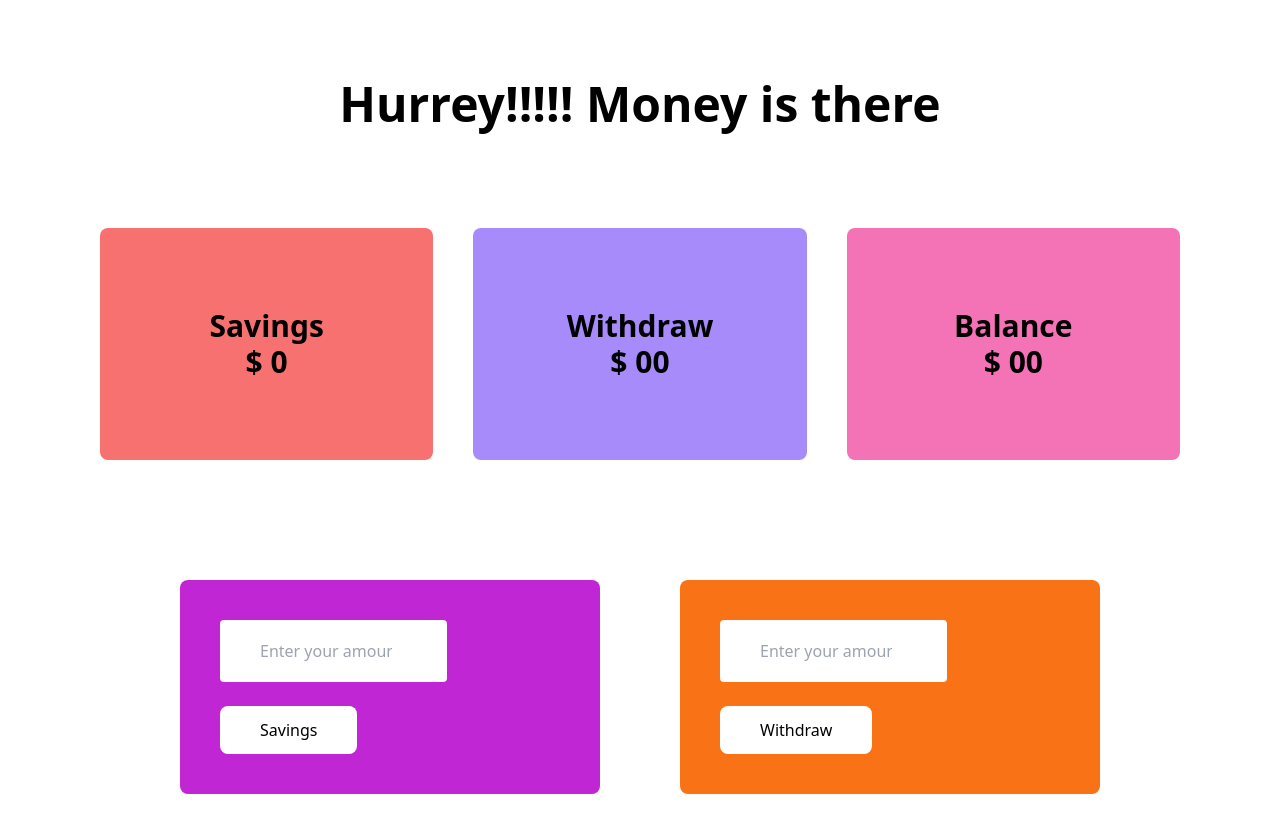
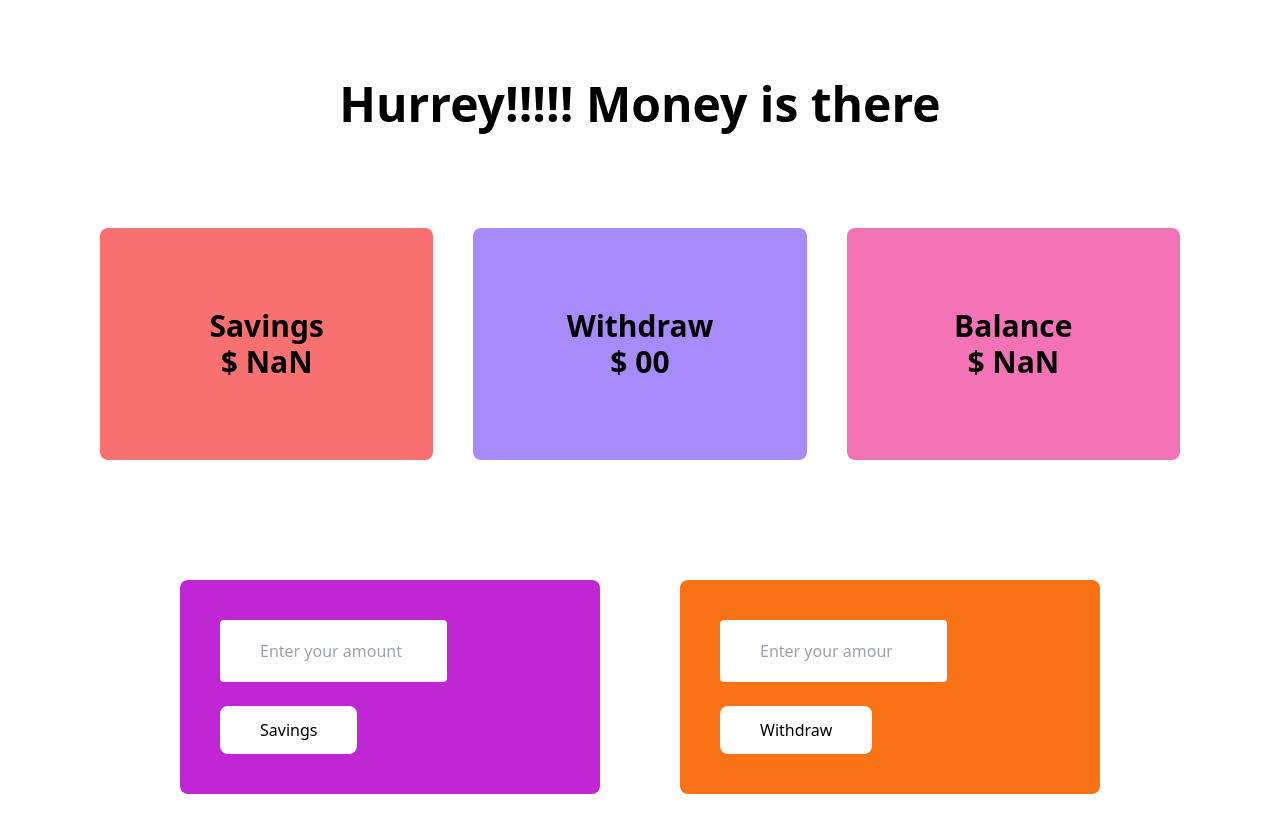
Before and after one commit to bedesignermonir/abc-bank, a plain HTML site: page bank.html in a window 1280 px wide. Both pictures are taken after a click on the button "Savings". Drawn offline with nearby package versions, Linux system fonts and the light colour scheme.

Commit message:
diposit add success

```diff
--- a/bank.html
+++ b/bank.html
@@ -23,7 +23,7 @@
         </div>
         <div class="bg-pink-400 w-4/12 m-5 text-center text-3xl font-bold py-20 rounded-lg">
             <h3>Balance</h3>
-            <h1>$ <span>00</span> </h1>
+            <h1>$ <span id="total-balance">00</span> </h1>
         </div>
     </section>
 
@@ -31,7 +31,7 @@
 
         <div id="" class="bg-fuchsia-600 p-10 mt-20 w-10/12 rounded-lg mt-auto">
 
-            <input id="savings" class="px-10 py-5 rounded w-8/12 mx-auto h-2/6" type="number"
+            <input id="savings" class="px-10 py-5 rounded w-8/12 mx-auto h-2/6" type="text"
                 placeholder="Enter your amount for Savings">
             <br> <br>
             <button id="savings-btn" class="hover:bg-sky-400 bg-white py-3 px-10 rounded-lg">Savings</button>
--- a/js/deposit.js
+++ b/js/deposit.js
@@ -1,14 +1,6 @@
 document.getElementById('savings-btn').addEventListener('click', function () {
     // get input field
     const savingsInput = document.getElementById('savings');
-
-
-    if (savingsInput.value = '' || 00) {
-        document.alert;
-    }
-
-
-
     // get input field value
     const savingsInputNum = parseFloat(savingsInput.value);
     // get diposite display number
@@ -20,8 +12,14 @@ document.getElementById('savings-btn').addEventListener('click', function () {
     // show the total number
     dipositeDisplay.innerText = calcualtion;
 
-
-
+    // get total balance
+    const totalBalance = document.getElementById('total-balance');
+    // make total Balance string to number
+    const totalBalanceNum = parseFloat(totalBalance.innerText);
+    // add deposit balance to total balance
+    const totalDeposit = totalBalanceNum + savingsInputNum;
+    // display the latest total deposit
+    totalBalance.innerText = totalDeposit;
 
 
 
```
